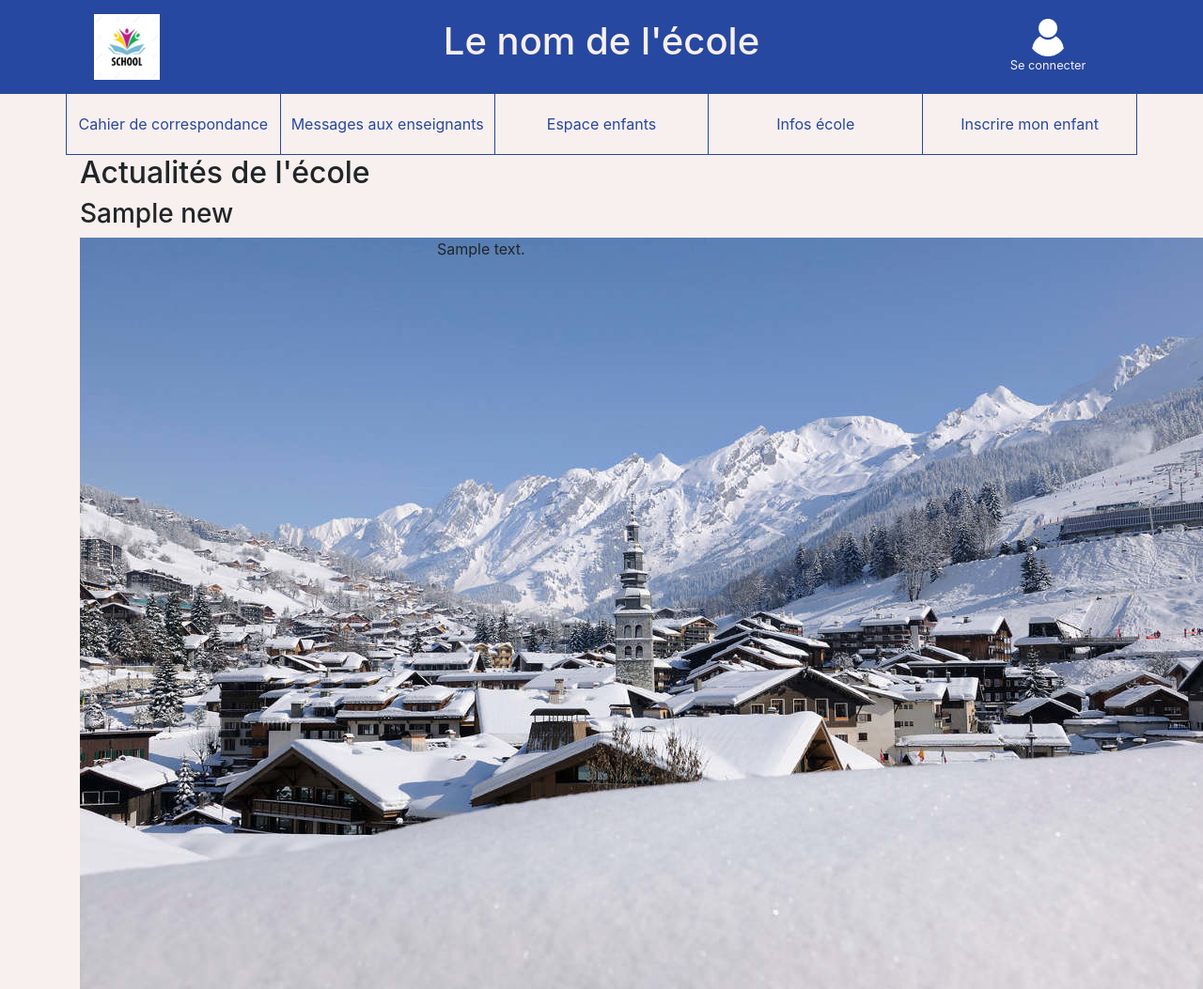
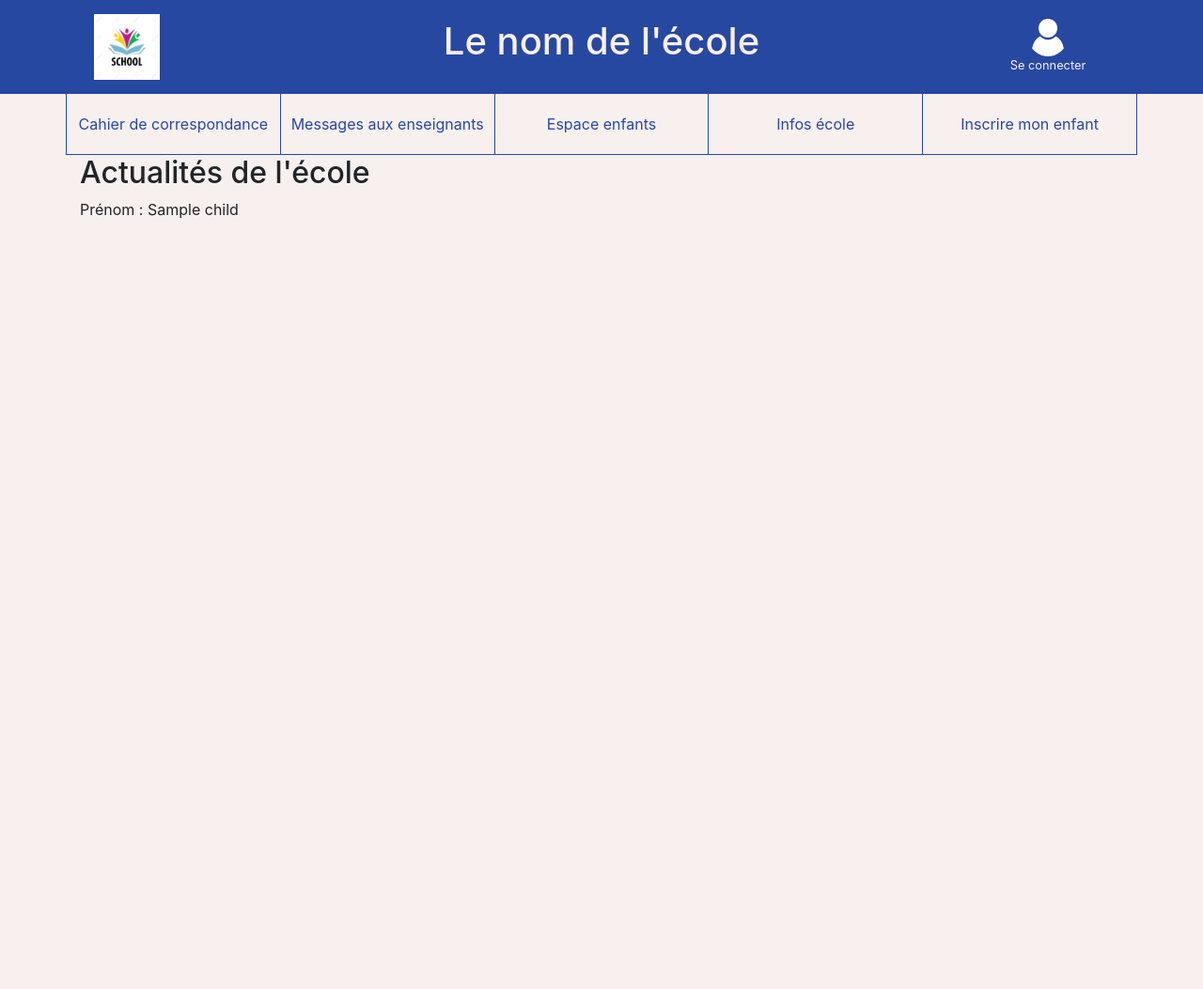
Before and after one commit to VisserV/symfony-TP-ecole, a Symfony app: template templates/default/enfant.html.twig in a window 1280 px wide. Shown: the whole page at 94% size. After the commit the page ends 233 px from the top, so only its background shows below. Run offline with Twig, Linux system fonts and the light colour scheme; the template is opened without the code that fills it: most values are stand-ins (such as "Sample title", 1, 10 or a date in 2020); some libraries are stand-ins or nearby versions.

Commit message:
page enfant

```diff
--- a/src/Controller/DefaultController.php
+++ b/src/Controller/DefaultController.php
@@ -3,6 +3,7 @@
 
 namespace App\Controller;
 
+use App\Repository\ChildRepository;
 use App\Repository\NewsRepository;
 use App\Repository\SchoolRepository;
 use Symfony\Bundle\FrameworkBundle\Controller\AbstractController;
@@ -35,10 +36,10 @@ class DefaultController extends AbstractController
     /**
      * @Route("/espace-enfant", name="default_enfant", methods={"GET"})
      */
-    public function enfant (SchoolRepository $schoolRepository): Response
+    public function enfant (ChildRepository $childRepository): Response
     {
         return $this->render('default/enfant.html.twig', [
-            'school' => $schoolRepository->findOneBy([])
+            'child' => $childRepository->findAll()
         ]);
     }
 }
--- a/templates/base.html.twig
+++ b/templates/base.html.twig
@@ -10,6 +10,7 @@
             <link href="css/colors.css" rel="stylesheet"/>
             <link href="css/bootstrap.min.css" rel="stylesheet"/>
         {% endblock %}
+
     </head>
     <body>
     <div class="container-fluid header">
--- a/templates/default/enfant.html.twig
+++ b/templates/default/enfant.html.twig
@@ -9,25 +9,23 @@
 {% endblock %}
 
 {% block body %}
-    {% if news %}
+    {% if child %}
         <div class="container-fluid actu">
             <div class="container">
                 <h2>Actualités de l'école</h2>
             </div>
         </div>
-        {% for single in news %}
+        {% for single in child %}
             <div class="container-fluid main">
                 <div class="container">
-                    <div class="news">
-                        <h3>{{ single.title }}</h3>
-                        <div class="row">
-                            <div class="col-4">
-                                <img src="images/clusaz.jpg" alt="la clusaz" class="img-news">
-                            </div>
-                            <div class="col">
-                                <p>{{ single.text }}</p>
-                            </div>
+                    <div class="row">
+                        <div class="col-6">
+                            <p>Prénom : {{ single.name }}</p>
+{#                                                    <p>Nom : {{ single.first_name }}</p>#}
+{#                                                    <p>Date de Naissance{{ single.birthdate }}</p>#}
                         </div>
+
+
                     </div>
                 </div>
             </div>
```
Also changed, not shown: public/images/enfant.jpg (added), 1 other file.
